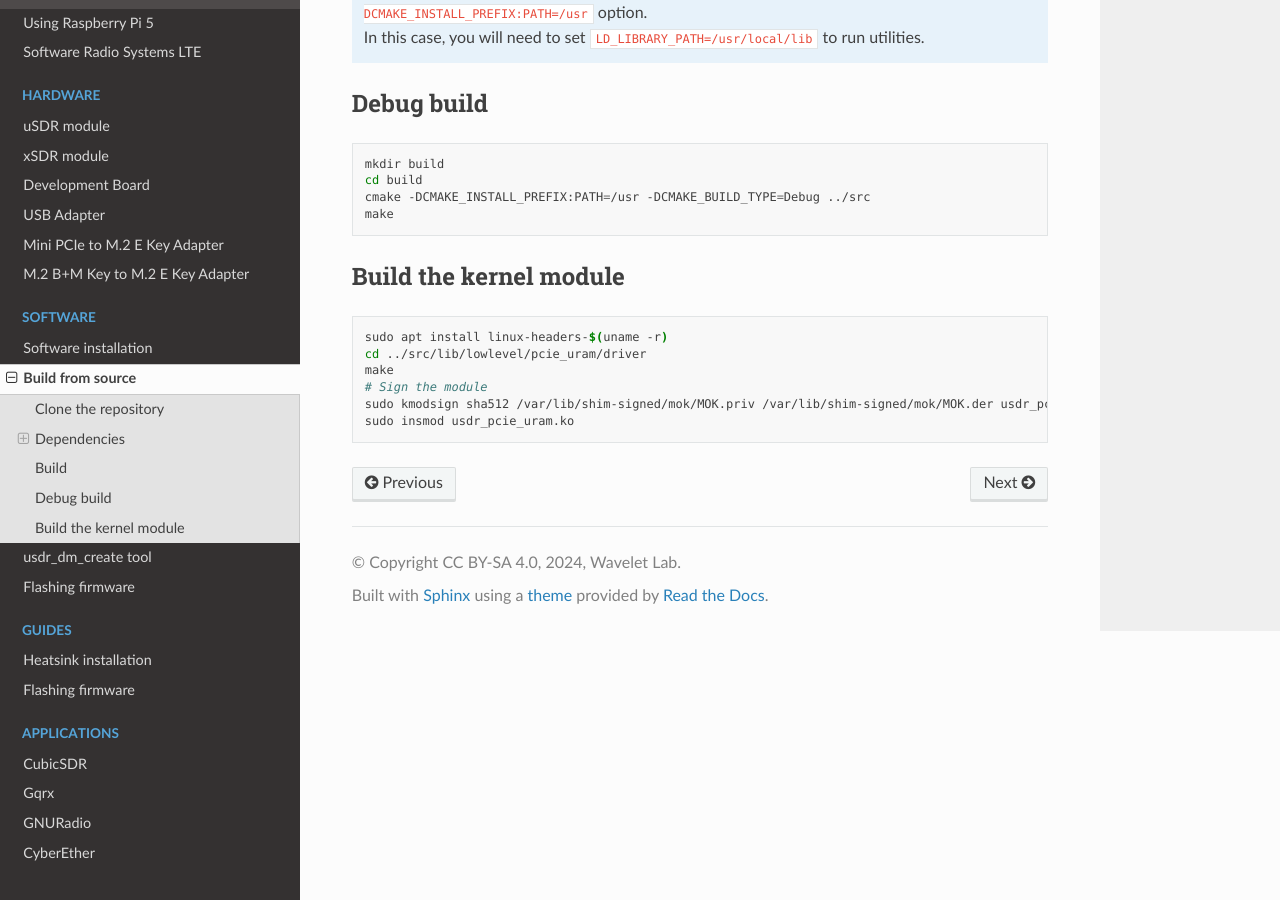
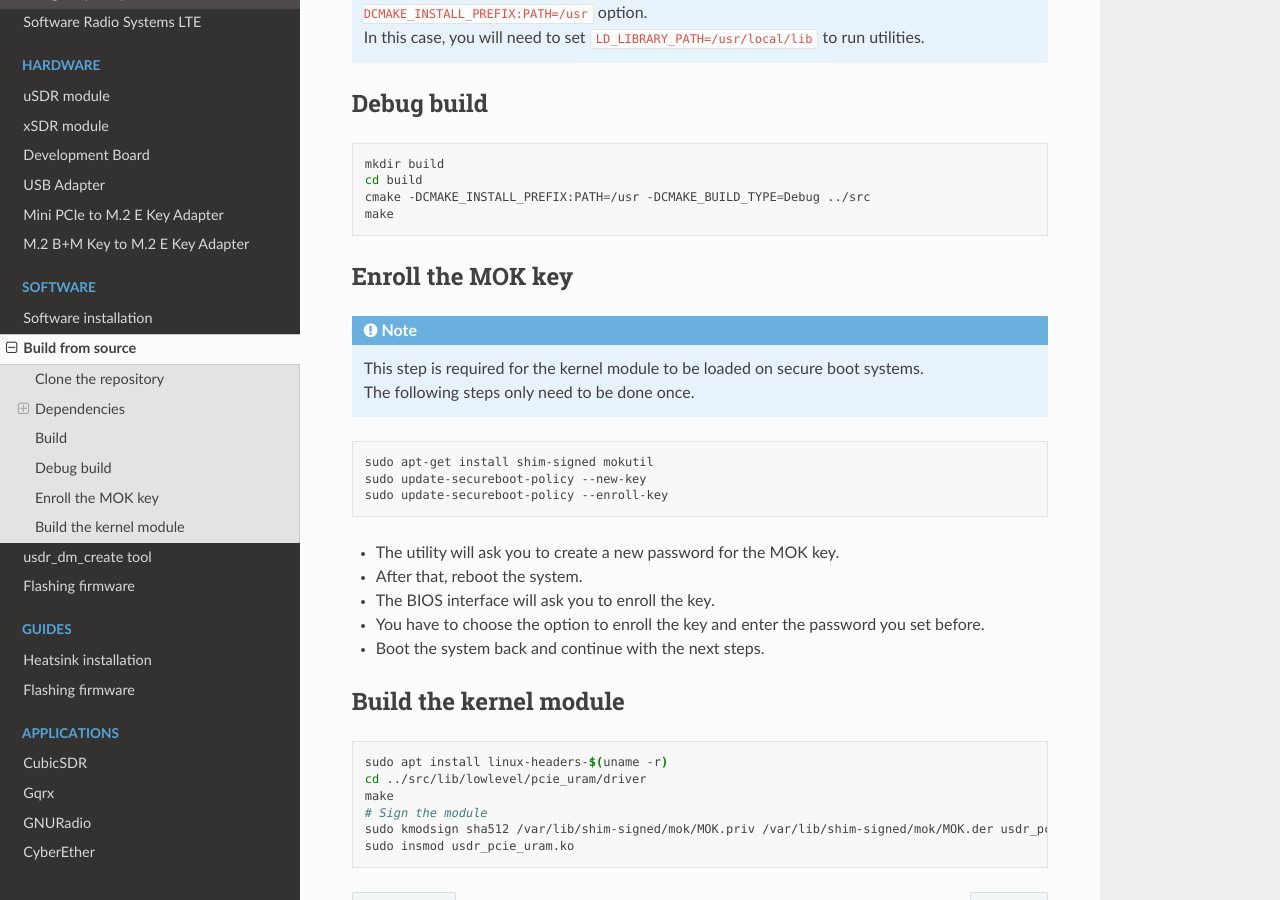
Before and after one commit to wavelet-lab/docs, a Sphinx documentation site: the page built from source/software/compile.rst, in a window 1280 px wide and 900 px high, scrolled down 1255 px. Built offline with Sphinx 7.4.7 and the Read the Docs theme 3.1.0, drawn with Linux system fonts in a browser that asks for light colours.

Commit message:
Updated the secure boot instructions.

```diff
--- a/source/software/compile.rst
+++ b/source/software/compile.rst
@@ -72,6 +72,25 @@ Debug build
     cmake -DCMAKE_INSTALL_PREFIX:PATH=/usr -DCMAKE_BUILD_TYPE=Debug ../src
     make
 
+Enroll the MOK key
+------------------
+
+.. note::
+    | This step is required for the kernel module to be loaded on secure boot systems.
+    | The following steps only need to be done once.
+
+.. code-block:: sh
+
+    sudo apt-get install shim-signed mokutil
+    sudo update-secureboot-policy --new-key
+    sudo update-secureboot-policy --enroll-key
+
+* The utility will ask you to create a new password for the MOK key.
+* After that, reboot the system.
+* The BIOS interface will ask you to enroll the key.
+* You have to choose the option to enroll the key and enter the password you set before.
+* Boot the system back and continue with the next steps.
+
 Build the kernel module
 -----------------------
 
```
